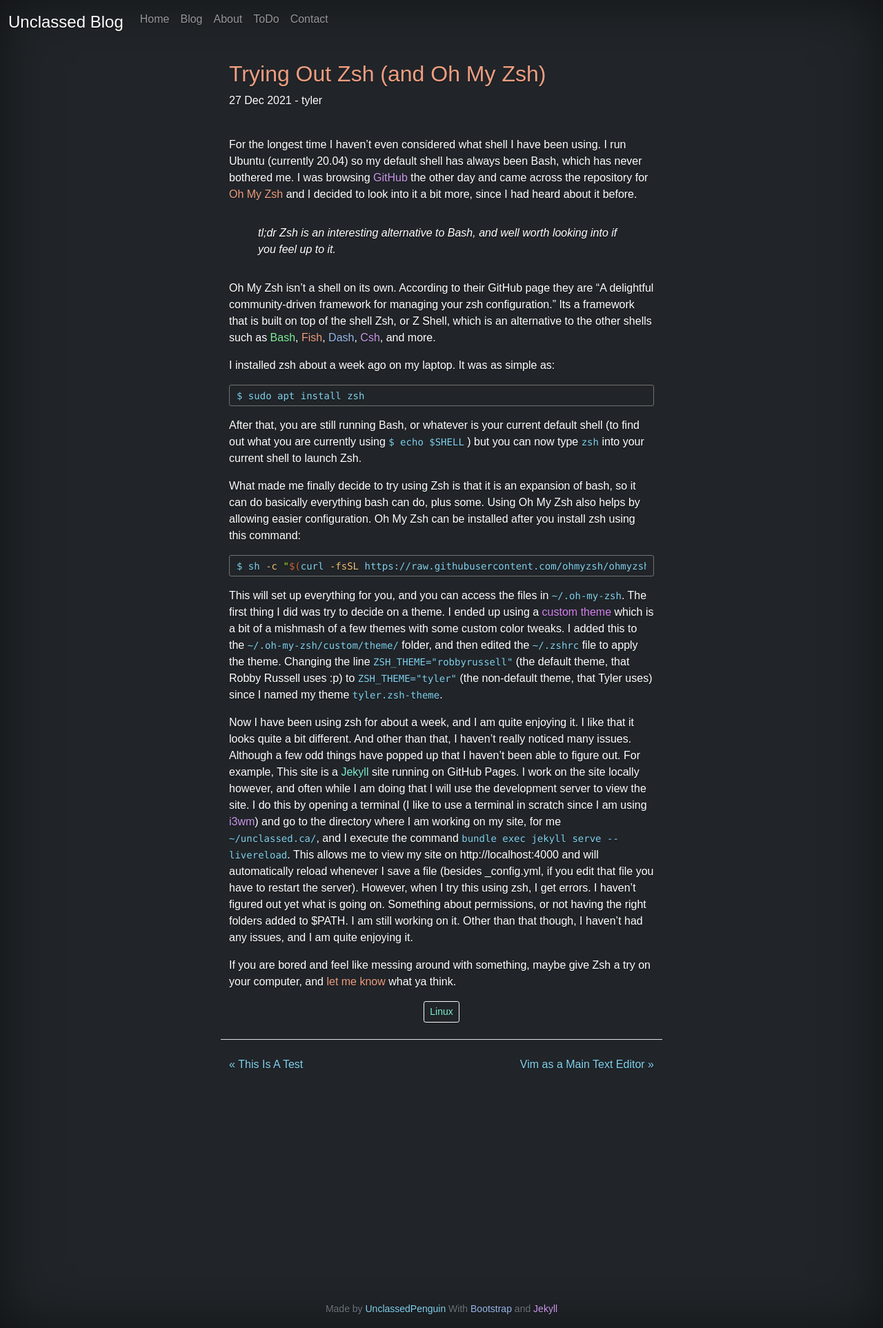
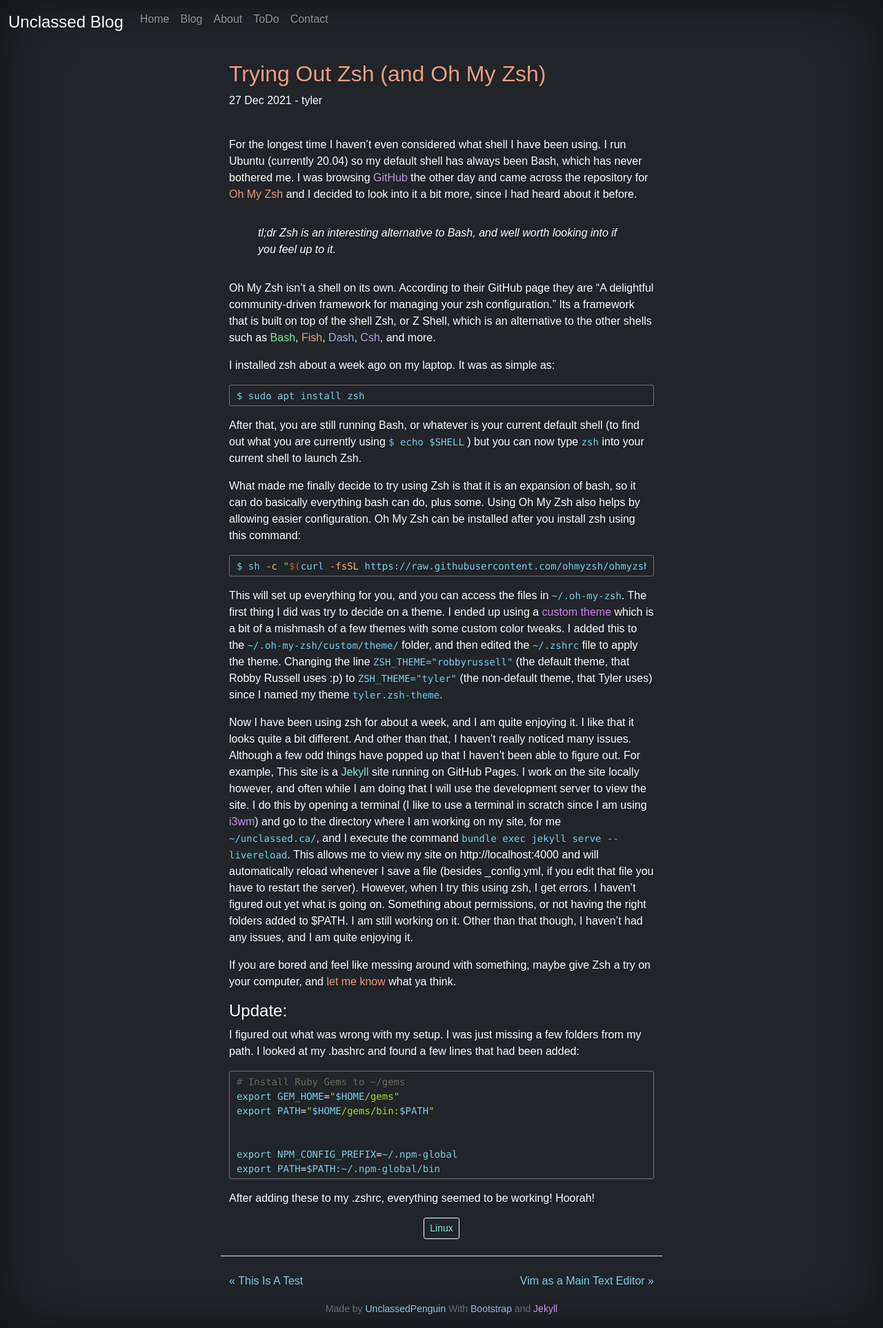
Before and after one commit to UnclassedPenguin/unclassedpenguin.github.io, a Jekyll site: the page built from _posts/2021-12-27-trying-out-zsh.md, in a window 1280 px wide. Shown: the whole page at 69% size. Built offline with Jekyll 4.4.1, drawn with Linux system fonts in a browser that asks for light colours.

Commit message:
update post

```diff
--- a/_posts/2021-12-27-trying-out-zsh.md
+++ b/_posts/2021-12-27-trying-out-zsh.md
@@ -35,3 +35,17 @@
 Now I have been using zsh for about a week, and I am quite enjoying it. I like that it looks quite a bit different. And other than that, I haven't really noticed many issues. Although a few odd things have popped up that I haven't been able to figure out. For example, This site is a [Jekyll](https://jekyllrb.com){:target="_blank" class="randomcolor"}<!--_--> site running on GitHub Pages. I work on the site locally however, and often while I am doing that I will use the development server to view the site. I do this by opening a terminal (I like to use a terminal in scratch since I am using [i3wm](https://i3wm.org/){:target="_blank" class="randomcolor"}<!--_-->) and go to the directory where I am working on my site, for me `~/unclassed.ca/`, and I execute the command `bundle exec jekyll serve --livereload`. This allows me to view my site on http://localhost:4000 and will automatically reload whenever I save a file (besides _config.yml<!--_-->, if you edit that file you have to restart the server). However, when I try this using zsh, I get errors. I haven't figured out yet what is going on. Something about permissions, or not having the right folders added to $PATH. I am still working on it. Other than that though, I haven't had any issues, and I am quite enjoying it.
 
 If you are bored and feel like messing around with something, maybe give Zsh a try on your computer, and [let me know](https://github.com/UnclassedPenguin/UnclassedPenguin/discussions/2){:target="_blank" class="randomcolor"}<!--_--> what ya think.
+
+#### Update:
+I figured out what was wrong with my setup. I was just missing a few folders from my path. I looked at my .bashrc and found a few lines that had been added:
+{% highlight shell %}
+# Install Ruby Gems to ~/gems
+export GEM_HOME="$HOME/gems"
+export PATH="$HOME/gems/bin:$PATH"
+
+
+export NPM_CONFIG_PREFIX=~/.npm-global
+export PATH=$PATH:~/.npm-global/bin
+{% endhighlight %}
+
+After adding these to my .zshrc, everything seemed to be working! Hoorah!
```
